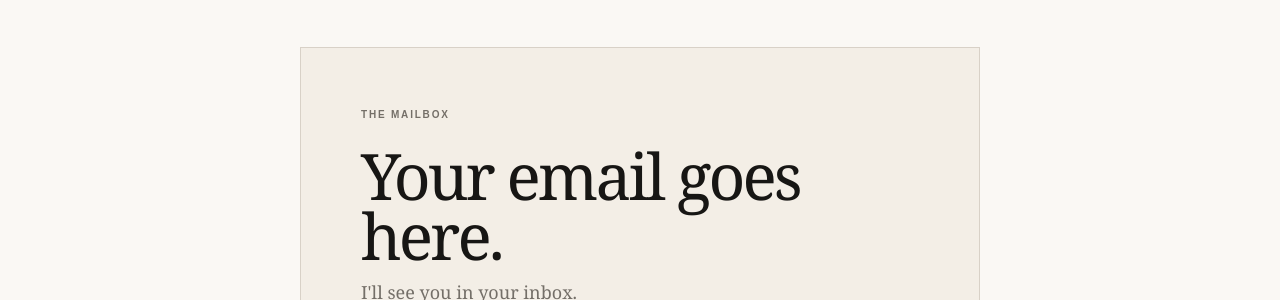
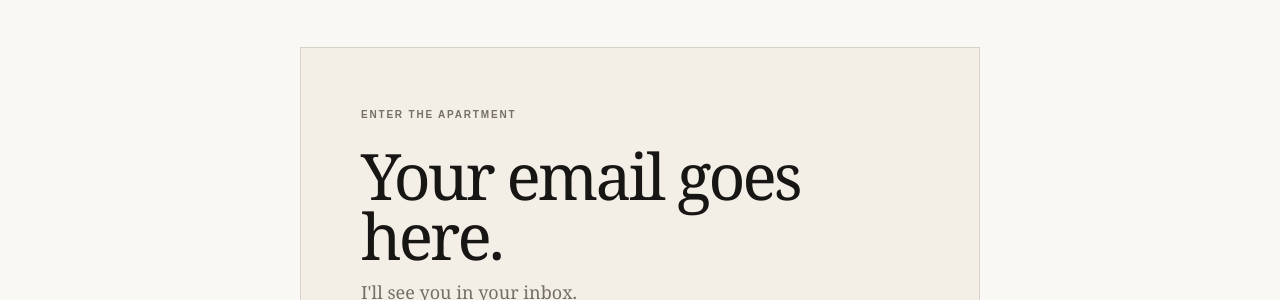
Before and after one commit to thegirlin3c/the-girl-in-3c, a Jekyll site: the page built from pages/subscribe.html, in a window 1280 px wide. Shown: the part 716-1016 px from the top of the page. Built offline with Jekyll 4.4.1, drawn with Linux system fonts in a browser that asks for light colours.

Commit message:
Update subscribe.html

```diff
--- a/pages/subscribe.html
+++ b/pages/subscribe.html
@@ -43,7 +43,7 @@ description: "The Dispatch - a letter from the Girl in 3C."
   <div class="dispatch-signup">
 
     <p class="eyebrow">
-      THE MAILBOX
+      ENTER THE APARTMENT
     </p>
 
     <h2>
```
